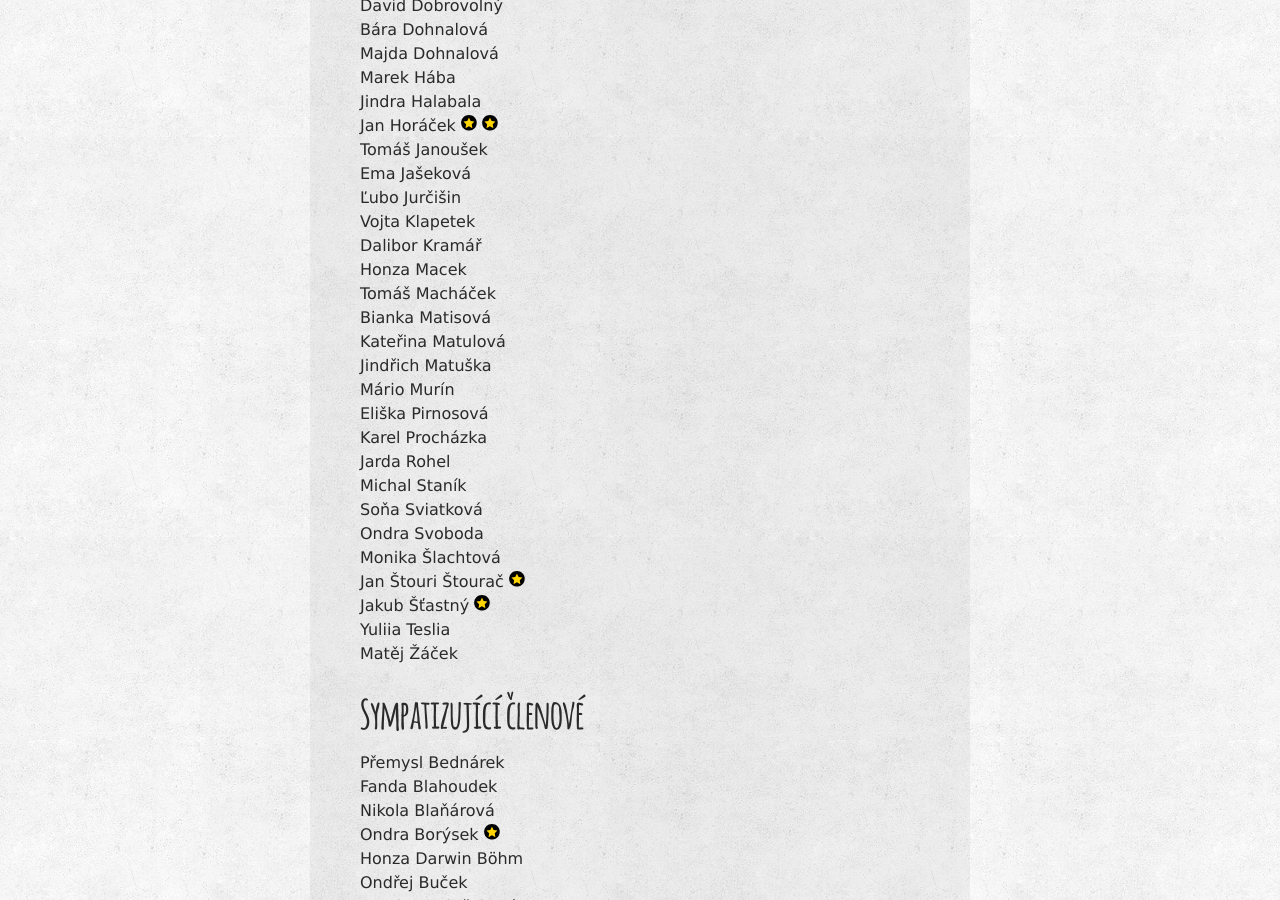
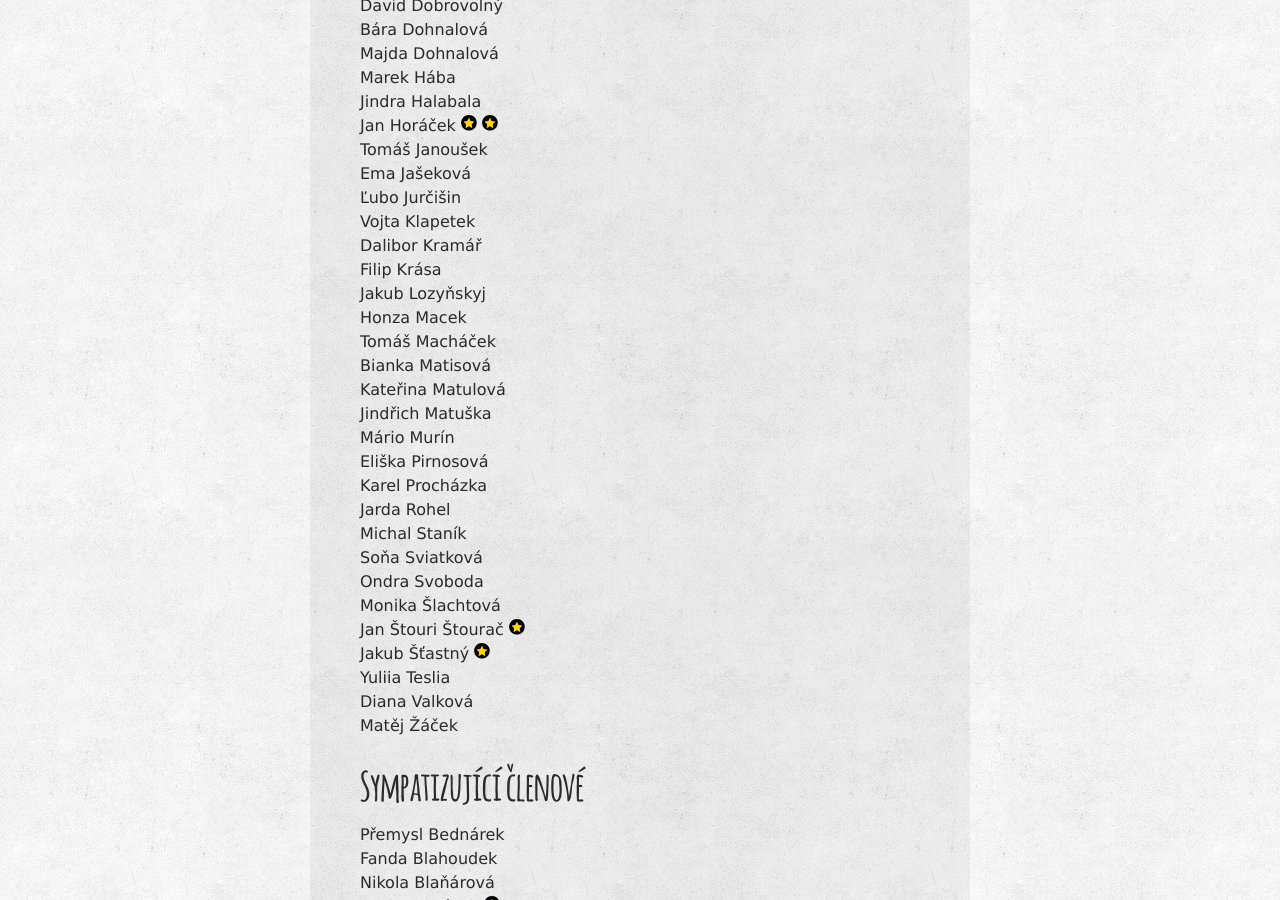
Before and after one commit to zverinec/zverinec-web, a Jekyll site: the page built from _pages/members.md, in a window 1280 px wide and 900 px high, scrolled down 863 px. Built offline with Jekyll 4.4.1, drawn with Linux system fonts in a browser that asks for light colours; comment, search, counter and statistics services are not loaded.

Commit message:
Add new active members

```diff
--- a/_pages/members.md
+++ b/_pages/members.md
@@ -31,6 +31,8 @@ Ema Jašeková<br/>
 Ľubo Jurčišin<br/>
 Vojta Klapetek<br/>
 Dalibor Kramář<br/>
+Filip Krása<br/>
+Jakub Lozyňskyj<br/>
 Honza Macek<br/>
 Tomáš Macháček<br/>
 Bianka Matisová<br/>
@@ -47,6 +49,7 @@ Monika Šlachtová<br/>
 Jan Štouri Štourač <img src="img/rad.svg" class="rad" title="Řád přítele severské zvěře za práci na back-endu KSI webu" /><br/>
 Jakub Šťastný <img src="img/rad.svg" class="rad" title="Řád přítele severské zvěře za mimořádné nasazení přesahující hranice státu i spánkového režimu" /><br/>
 Yuliia Teslia<br/>
+Diana Valková<br/>
 Matěj Žáček<br/>
 
 
```
